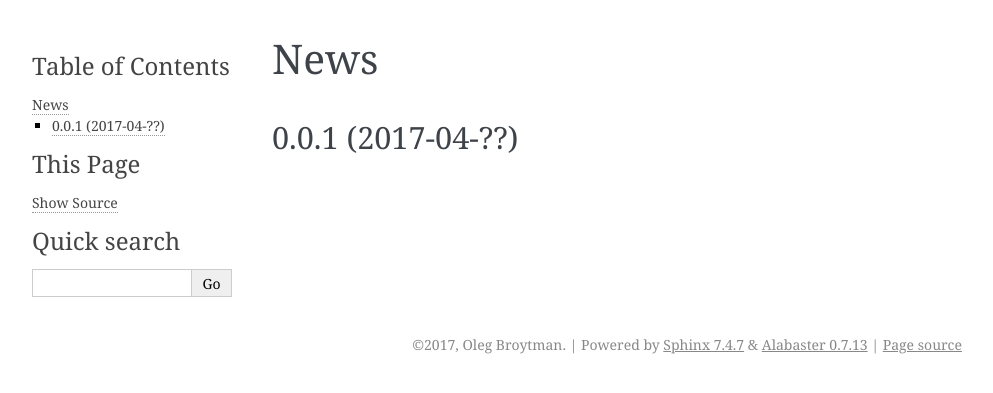
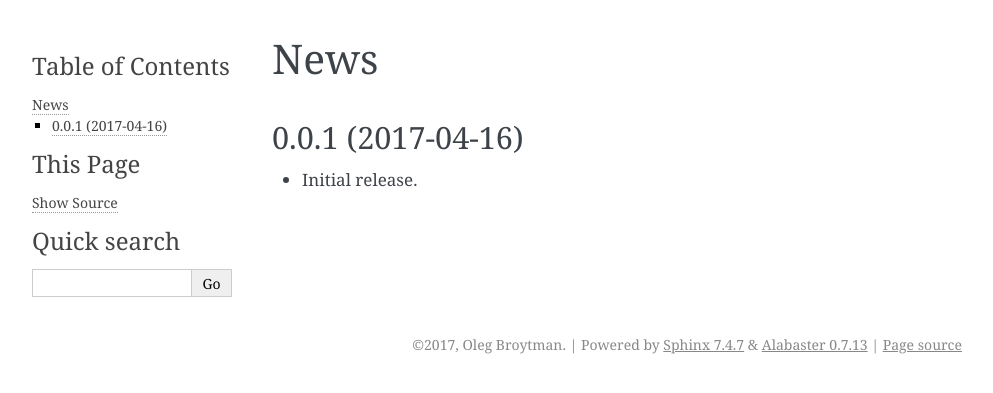
Before and after one commit to phdru/ppu, a Sphinx documentation site: the page built from docs/news.rst, in a window 1280 px wide. Shown: the top 393 px of the page, without its empty margins (148-1141 px from the left). Built offline with Sphinx 7.4.7, drawn with Linux system fonts in a browser that asks for light colours.

Commit message:
Initial release at 2017-04-16

```diff
--- a/docs/news.rst
+++ b/docs/news.rst
@@ -1,5 +1,7 @@
 News
 ====
 
-0.0.1 (2017-04-??)
+0.0.1 (2017-04-16)
 ------------------
+
+* Initial release.
```
